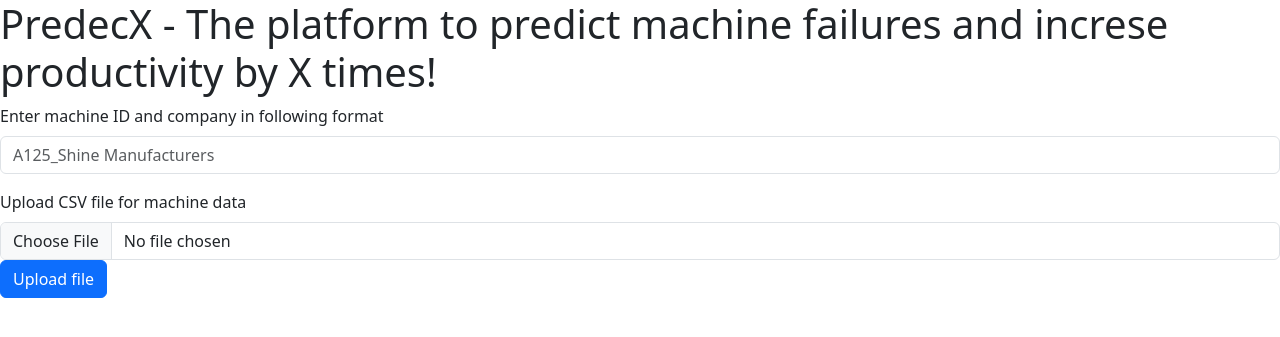
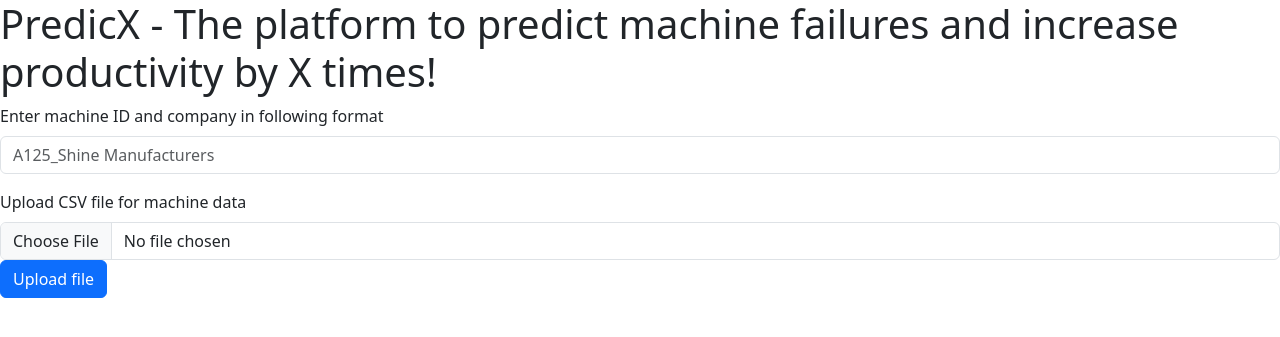
Before and after one commit to Dami-18/Predictive_Maintenance_RF, a Flask app: page / in a window 1280 px wide. Shown: the top 337 px of the page. Run offline with Flask 3, Linux system fonts and the light colour scheme.

Commit message:
updated templates

```diff
--- a/templates/index.html
+++ b/templates/index.html
@@ -4,11 +4,12 @@
     <meta charset="UTF-8">
     <meta name="viewport" content="width=device-width, initial-scale=1.0">
     <link href="https://cdn.jsdelivr.net/npm/bootstrap@5.3.3/dist/css/bootstrap.min.css" rel="stylesheet" integrity="sha384-QWTKZyjpPEjISv5WaRU9OFeRpok6YctnYmDr5pNlyT2bRjXh0JMhjY6hW+ALEwIH" crossorigin="anonymous">
+    <link rel="stylesheet" href="../static/stylesheets/style.css">
     <title>PredecX</title>
 </head>
 <body>
     <div>
-        <div><h1>PredecX - The platform to predict machine failures and increse productivity by X times!</h1></div>
+        <div><h1>PredicX - The platform to predict machine failures and increase productivity by X times!</h1></div>
         <div class="mb-3">
             <label for="exampleFormControlInput1" class="form-label">Enter machine ID and company in following format</label>
             <input type="text" class="form-control" id="exampleFormControlInput1" placeholder="A125_Shine Manufacturers">
@@ -19,5 +20,7 @@
             <input type="submit" class="btn btn-primary" value="Upload file"></input>
         </form>
     </div>
+
+
 </body>
 </html>
```
